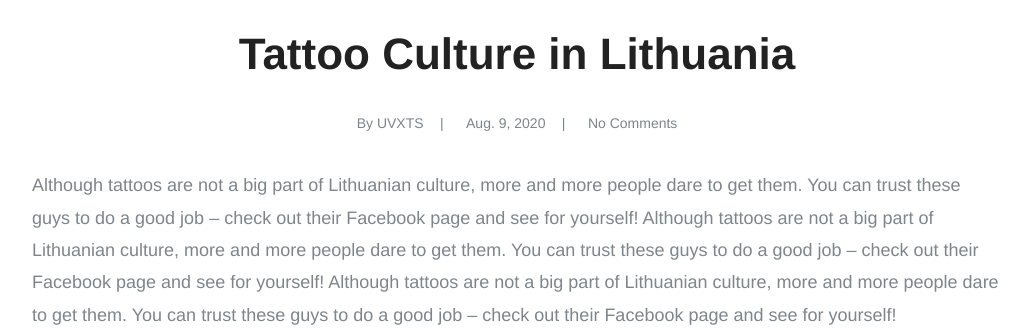
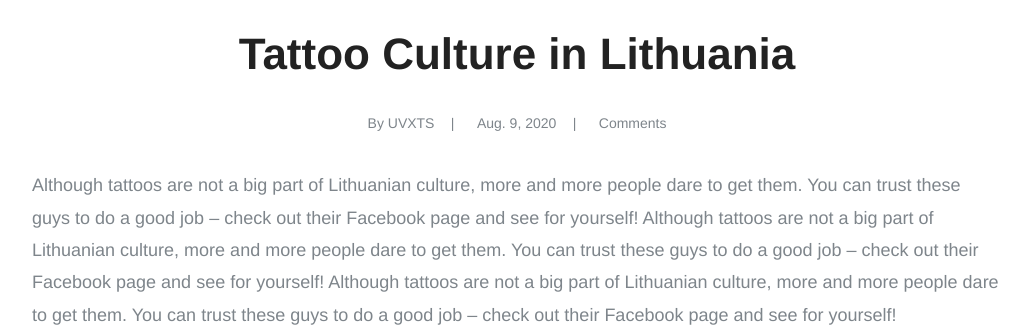
Before and after one commit to ausra199/UVXTS3, a Django app: page /blog/2 in a window 1280 px wide. Shown: the part 538-867 px from the top of the page, without its empty margins (123-1152 px from the left). Run offline with Django 3.2, Linux system fonts and the light colour scheme; data comes from the database, SQL or seed files in the repository; some libraries are stand-ins or nearby versions.

Commit message:
add comments counter

```diff
--- a/templates/blogsingle.html
+++ b/templates/blogsingle.html
@@ -91,7 +91,7 @@
 					<div class="blog__metas">
 						<div class="blog__meta">By UVXTS</div>
 						<div class="blog__meta">{{ blog.date }}</div>
-						<div class="blog__meta">No Comments</div>
+						<div class="blog__meta"><span class="fb-comments-count" data-href="https://uvxts.herokuapp.com/blog/"></span> Comments</div>
 					</div>
 				</div>
 				<p>{{ blog.description }}</p>
```
